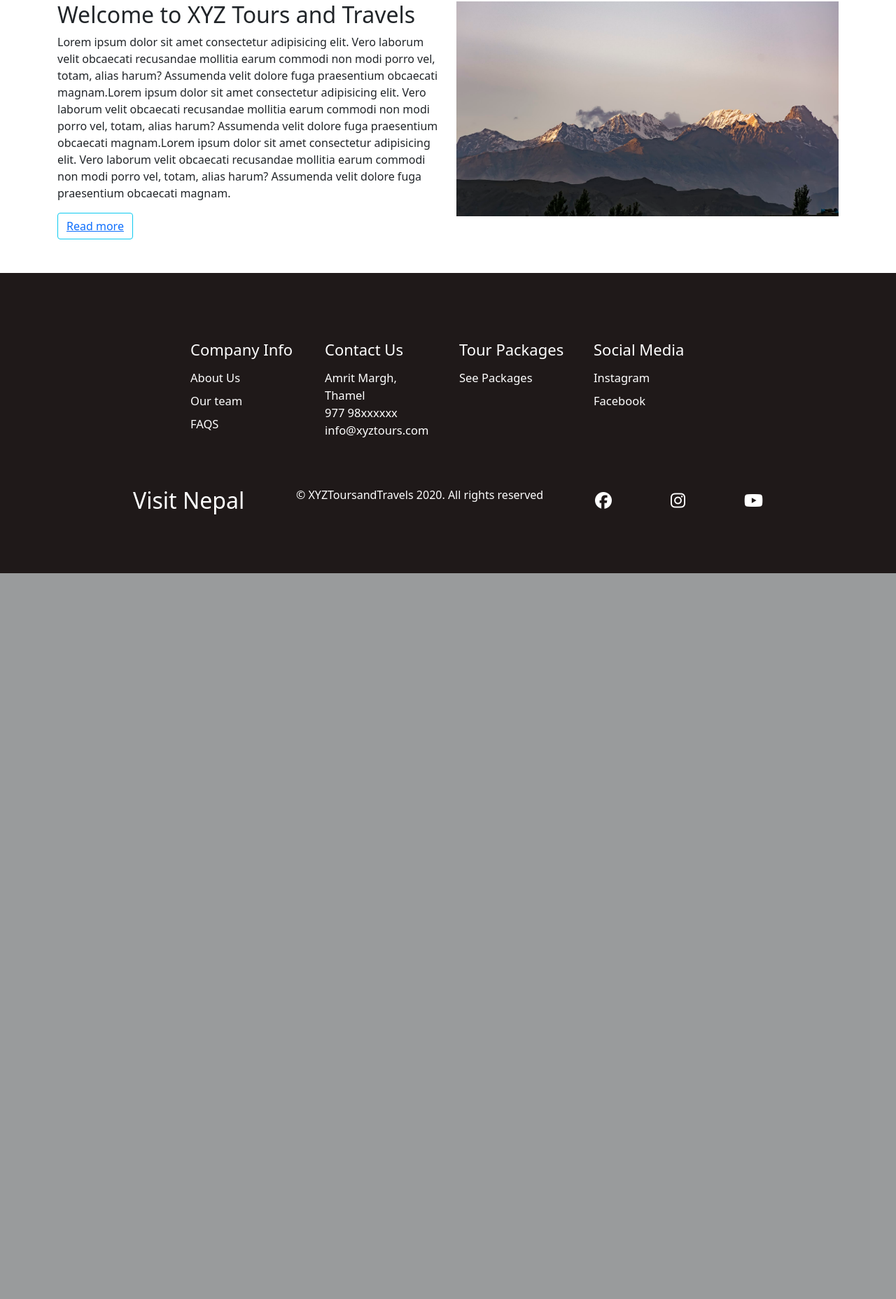
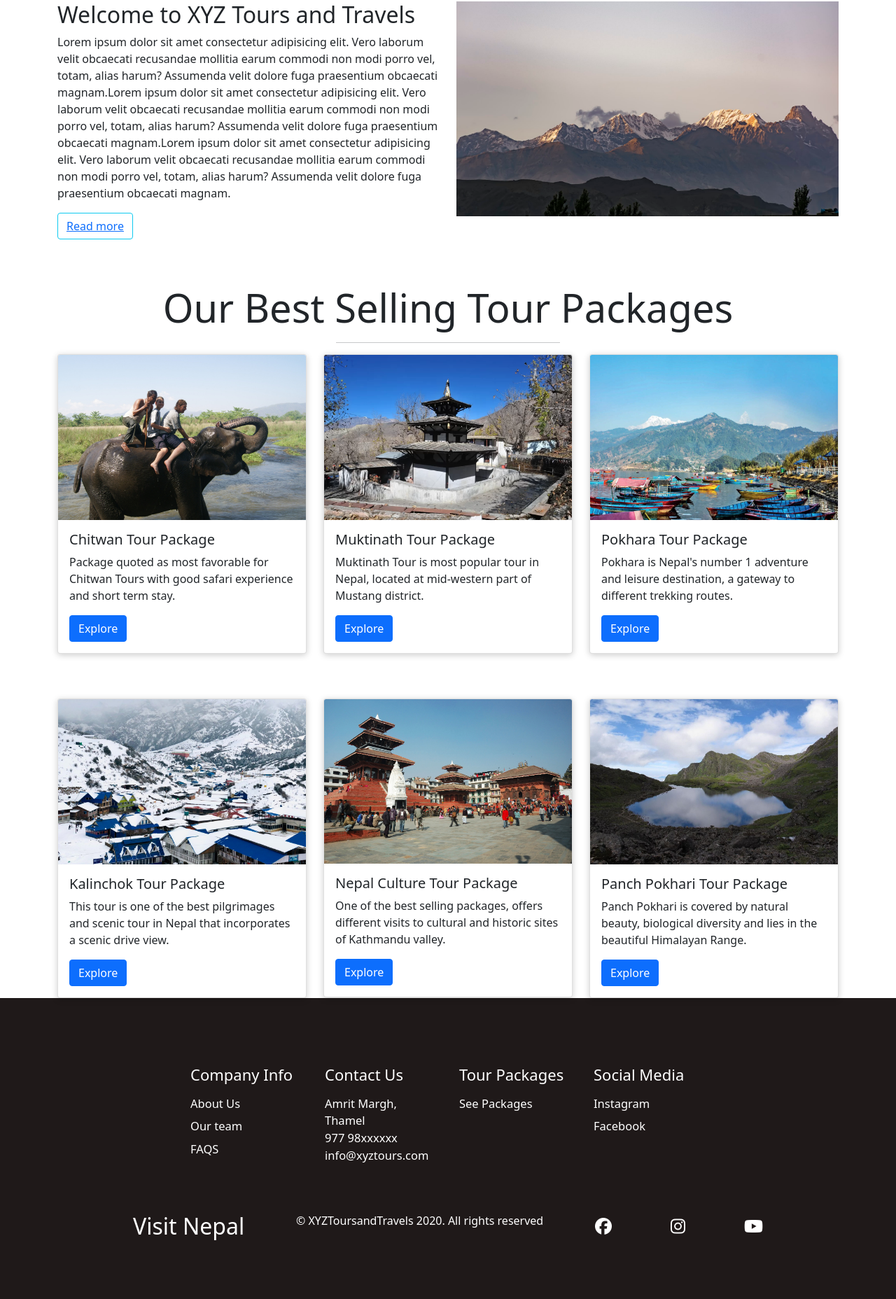
Before and after one commit to HomBahadurChhetri/TourAndTravelWebApp, a Django app: page / in a window 1280 px wide. Shown: the part 993-2849 px from the top of the page at 70% size. Before the commit the page ends 1812 px from the top, so only its background shows below. Run offline with Django 3.2, Linux system fonts and the light colour scheme; some libraries are stand-ins or nearby versions.

Commit message:
home page updated with best selling tour packages and added images in static folder

```diff
--- a/tourwebapp/main/static/home/css/style.css
+++ b/tourwebapp/main/static/home/css/style.css
@@ -25,10 +25,20 @@
     font-weight: 100;
 }
 
+/* about us section image styling */
+
 .about_image{
     min-width:100%;
     max-height: 320px;
 }
+
+/* box shadow to the cards */
+
+.box-shadow{
+  box-shadow: 0px 2px 10px rgba(0, 0, 0, 0.2);
+}
+
+
 
 /* This is the footer css */
 
--- a/tourwebapp/main/templates/main/home.html
+++ b/tourwebapp/main/templates/main/home.html
@@ -84,5 +84,86 @@
 <!--about us section end-->
 
 
+<!-- our best selling trips cards -->
+<section class="main_heading my-5 py-3">
+  <div class="text-center">
+      <h1 class="display-4"> Our Best Selling Tour Packages </h1>
+      <hr class="w-25 mx-auto" />
+  </div>
+
+  <div class="container">
+    <div class="row">
+      <div class="col-sm-4 py-3 py-sm-0">
+        <div class="card box-shadow">
+          <img src="{% static 'img/chitwan.jpg' %}" class="card-img-top" alt="...">
+          <div class="card-body">
+            <h5 class="card-title">Chitwan Tour Package</h5>
+            <p class="card-text">Package quoted as most favorable for Chitwan Tours with good safari experience and short term stay.</p>
+            <a href="#" class="btn btn-primary">Explore</a>
+          </div>
+        </div>
+      </div>
+      <div class="col-sm-4 py-3 py-sm-0">
+        <div class="card box-shadow">
+          <img src="{% static 'img/muktinath.jpg' %}" class="card-img-top" alt="...">
+          <div class="card-body">
+            <h5 class="card-title">Muktinath Tour Package</h5>
+            <p class="card-text">Muktinath Tour is most popular tour in Nepal, located at mid-western part of Mustang district.</p>
+            <a href="#" class="btn btn-primary">Explore</a>
+          </div>
+        </div>
+      </div>
+      <div class="col-sm-4 py-3 py-sm-0">
+        <div class="card box-shadow">
+          <img src="{% static 'img/p.jpg' %}" class="card-img-top" alt="...">
+          <div class="card-body">
+            <h5 class="card-title">Pokhara Tour Package</h5>
+            <p class="card-text">Pokhara is Nepal's number 1 adventure and leisure destination, a gateway to different trekking routes.</p>
+            <a href="#" class="btn btn-primary">Explore</a>
+          </div>
+        </div>
+      </div>
+    </div>
+  </div>
+</section>
+
+<section>
+<div class="container">
+  <div class="row">
+    <div class="col-sm-4 py-3 py-sm-0">
+      <div class="card box-shadow">
+        <img src="{% static 'img/kalin.jpg' %}" class="card-img-top" alt="...">
+        <div class="card-body">
+          <h5 class="card-title">Kalinchok Tour Package</h5>
+          <p class="card-text">This tour is one of the best pilgrimages and scenic tour in Nepal that incorporates a scenic drive view.</p>
+          <a href="#" class="btn btn-primary">Explore</a>
+        </div>
+      </div>
+    </div>
+    <div class="col-sm-4 py-3 py-sm-0">
+      <div class="card box-shadow">
+        <img src="{% static 'img/durbar.jpg' %}" class="card-img-top" alt="...">
+        <div class="card-body">
+          <h5 class="card-title">Nepal Culture Tour Package</h5>
+          <p class="card-text">One of the best selling packages, offers different visits to cultural and historic sites of Kathmandu valley.</p>
+          <a href="#" class="btn btn-primary">Explore</a>
+        </div>
+      </div>
+    </div>
+    <div class="col-sm-4 py-3 py-sm-0">
+      <div class="card box-shadow">
+        <img src="{% static 'img/panch.jpg' %}" class="card-img-top" alt="...">
+        <div class="card-body">
+          <h5 class="card-title">Panch Pokhari Tour Package</h5>
+          <p class="card-text">Panch Pokhari is covered by natural beauty, biological diversity and lies in the beautiful Himalayan Range.</p>
+          <a href="#" class="btn btn-primary">Explore</a>
+        </div>
+      </div>
+    </div>
+  </div>
+</div>
+</section>
+
+
 
 {% endblock%}
```
Also changed, not shown: tourwebapp/static/img/chitwan.jpg (added), tourwebapp/static/img/durbar.jpg (added), tourwebapp/static/img/kalin.jpg (added), tourwebapp/static/img/muktinath.jpg (added), tourwebapp/static/img/p.jpg (added), tourwebapp/static/img/panch.jpg (added).
